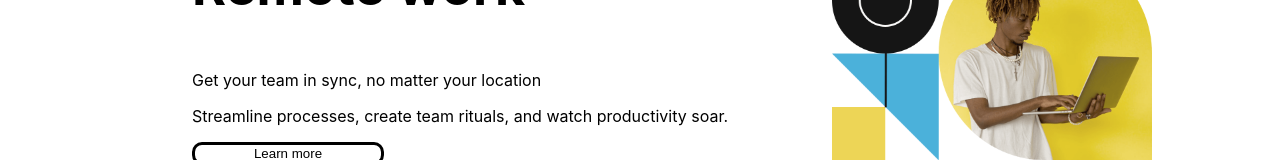
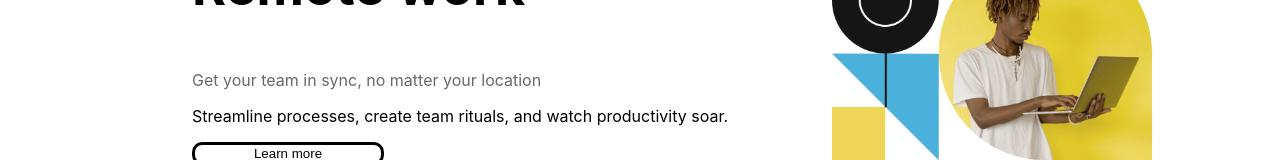
Before and after one commit to steven-mpawulo/intro-section, a React (Create React App) app: page / in a window 1280 px wide. Shown: the part 283-443 px from the top of the page. Built offline with nearby package versions, Linux system fonts and the light colour scheme.

Commit message:
adds grey color to second text

```diff
--- a/src/components/Main.js
+++ b/src/components/Main.js
@@ -12,7 +12,7 @@ const Main = () => {
         <div className="major-container">
             <div className="first-container">
                 <p className='first-text'>Make <br />Remote work </p>
-                <p>Get your team in sync, no matter your location</p>
+                <p className='second-text'>Get your team in sync, no matter your location</p>
                 <p>Streamline processes, create team rituals, and watch productivity soar.</p>
                 <button className='learn-more-button'>Learn more</button>
                 <div className="my-images">
--- a/src/styles/main.css
+++ b/src/styles/main.css
@@ -25,3 +25,7 @@ max-width: 50%;
     font-weight: bold;
     font-size: 52px;
 }
+
+.second-text {
+    color:hsl(0, 0%, 41%)
+}
```
